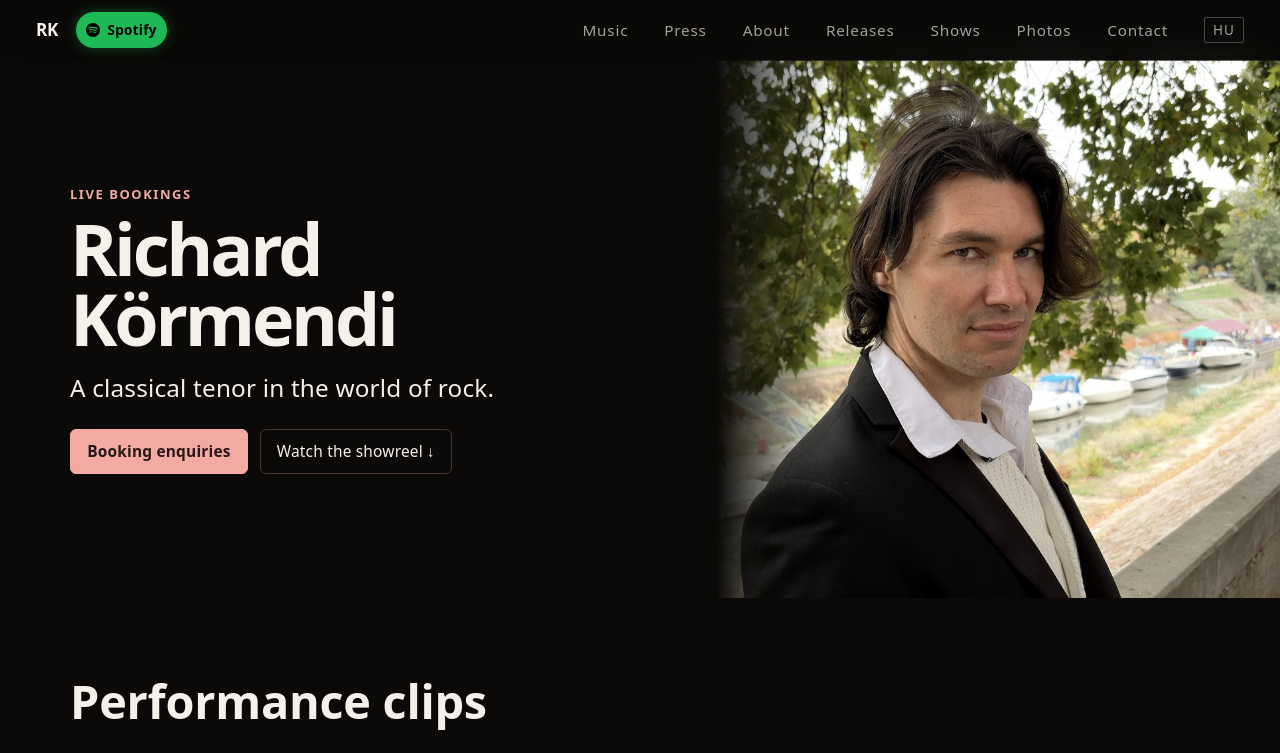
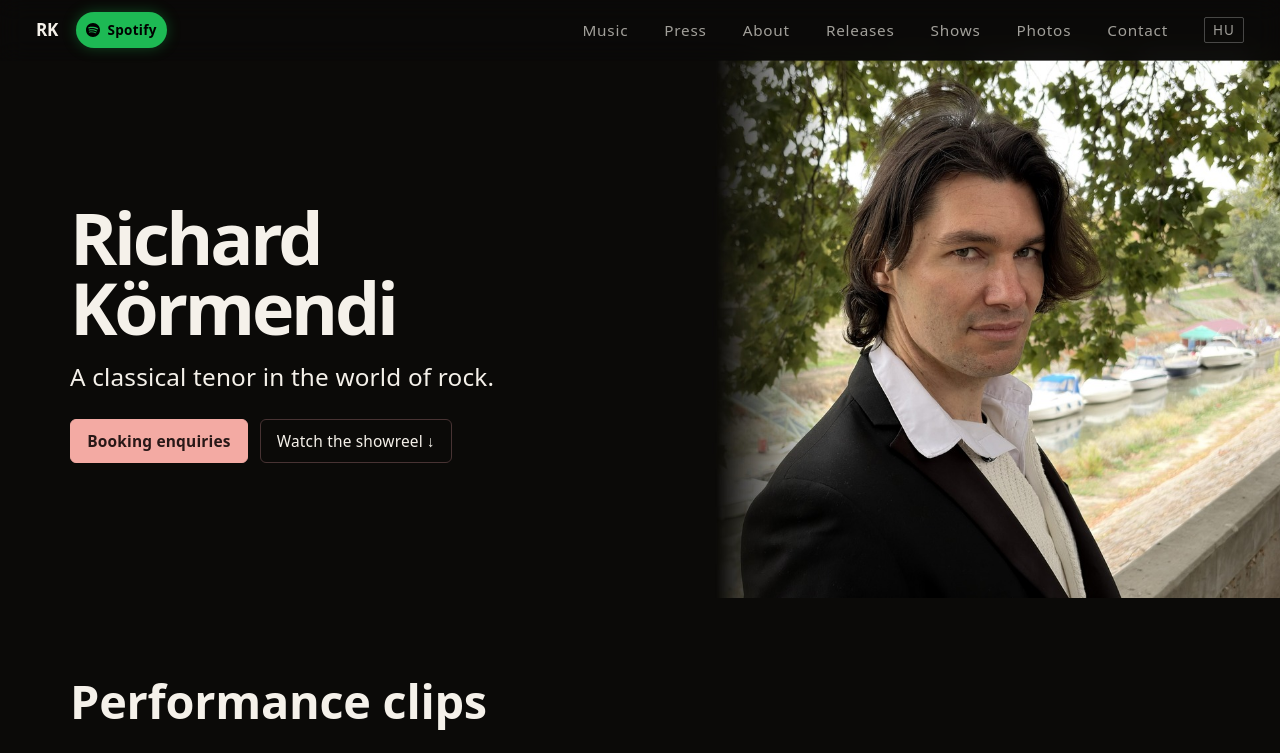
Before and after one commit to rickcircle/richard-kormendi-site, a React (Vite) app: page /epk in a window 1280 px wide. Shown: the top 753 px of the page. Built offline with nearby package versions, Linux system fonts and the light colour scheme; grey boxes are pictures that could not be loaded.

Commit message:
Remove the redundant booking page eyebrow

```diff
--- a/src/pages/Epk.jsx
+++ b/src/pages/Epk.jsx
@@ -153,7 +153,6 @@ export default function Epk() {
             <img src={portraitWide} alt={hu ? "Körmendi Richárd portréja" : "Portrait of Richard Körmendi"} fetchPriority="high" />
           </picture>
           <div className="epk-hero-copy">
-            <p className="epk-kicker">{hu ? "Fellépésajánló" : "Live bookings"}</p>
             <h1 id="epk-name">{hu ? "Körmendi Richárd" : "Richard Körmendi"}</h1>
             <p className="epk-lead">{hu ? "Klasszikus tenor a rock világában." : "A classical tenor in the world of rock."}</p>
             <div className="epk-actions">
```
